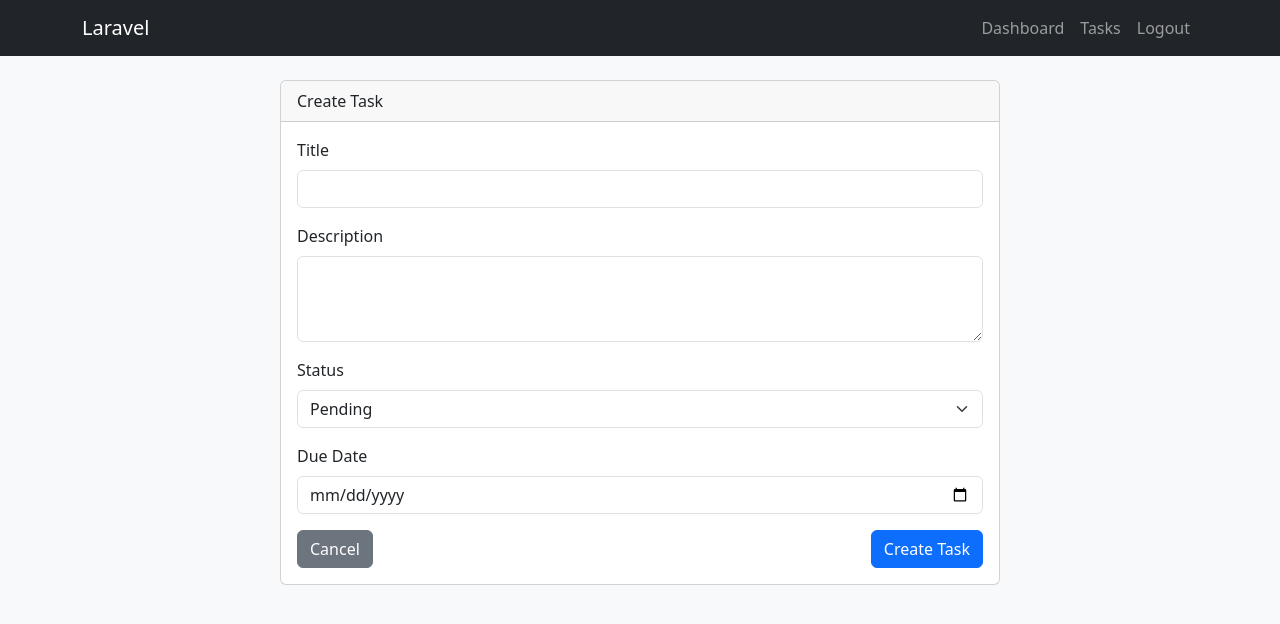
After one commit to sakibkh71/jule_task_management, a Laravel app: page /tasks/create in a window 1280 px wide. The commit adds this page. Shown: the top 624 px of the page. Run offline with Laravel 8, Linux system fonts and the light colour scheme; the visitor is signed in with stand-in values (Sample User, id 1).

Commit message:
Implement complete Task CRUD system with authorization and filtering
- Created Task model and migration with user_id, title, description, status, and due_date.
- Established User-Task relationships.
- Implemented TaskPolicy for ownership-based authorization.
- Created TaskController with resourceful methods including filtering, sorting, and pagination.
- Developed Bootstrap 5 Blade views for index, create, and edit with validation error display and delete confirmation modal.
- Added "Tasks" link to the master layout navbar.
- Implemented comprehensive feature tests for the Task CRUD system.
- Configured SQLite database for local development.

Co-authored-by: sakibkh71 <12580566+sakibkh71@users.noreply.github.com>

```diff
--- /dev/null
+++ b/app/Http/Controllers/TaskController.php
@@ -0,0 +1,119 @@
+<?php
+
+namespace App\Http\Controllers;
+
+use App\Models\Task;
+use Illuminate\Http\Request;
+use Illuminate\Support\Facades\Auth;
+
+class TaskController extends Controller
+{
+    /**
+     * Display a listing of the resource.
+     *
+     * @param  \Illuminate\Http\Request  $request
+     * @return \Illuminate\Http\Response
+     */
+    public function index(Request $request)
+    {
+        $query = Auth::user()->tasks();
+
+        if ($request->filled('status')) {
+            $query->where('status', $request->status);
+        }
+
+        $sort = $request->get('sort', 'due_date');
+        $direction = $request->get('direction', 'asc');
+
+        if (!in_array($sort, ['title', 'status', 'due_date'])) {
+            $sort = 'due_date';
+        }
+
+        if (!in_array($direction, ['asc', 'desc'])) {
+            $direction = 'asc';
+        }
+
+        $tasks = $query->orderBy($sort, $direction)->paginate(10)->withQueryString();
+
+        return view('tasks.index', compact('tasks'));
+    }
+
+    /**
+     * Show the form for creating a new resource.
+     *
+     * @return \Illuminate\Http\Response
+     */
+    public function create()
+    {
+        return view('tasks.create');
+    }
+
+    /**
+     * Store a newly created resource in storage.
+     *
+     * @param  \Illuminate\Http\Request  $request
+     * @return \Illuminate\Http\Response
+     */
+    public function store(Request $request)
+    {
+        $validated = $request->validate([
+            'title' => 'required|string|max:255',
+            'description' => 'nullable|string',
+            'status' => 'required|in:pending,in_progress,completed',
+            'due_date' => 'nullable|date',
+        ]);
+
+        Auth::user()->tasks()->create($validated);
+
+        return redirect()->route('tasks.index')->with('success', 'Task created successfully.');
+    }
+
+    /**
+     * Show the form for editing the specified resource.
+     *
+     * @param  \App\Models\Task  $task
+     * @return \Illuminate\Http\Response
+     */
+    public function edit(Task $task)
+    {
+        $this->authorize('view', $task);
+        return view('tasks.edit', compact('task'));
+    }
+
+    /**
+     * Update the specified resource in storage.
+     *
+     * @param  \Illuminate\Http\Request  $request
+     * @param  \App\Models\Task  $task
+     * @return \Illuminate\Http\Response
+     */
+    public function update(Request $request, Task $task)
+    {
+        $this->authorize('update', $task);
+
+        $validated = $request->validate([
+            'title' => 'required|string|max:255',
+            'description' => 'nullable|string',
+            'status' => 'required|in:pending,in_progress,completed',
+            'due_date' => 'nullable|date',
+        ]);
+
+        $task->update($validated);
+
+        return redirect()->route('tasks.index')->with('success', 'Task updated successfully.');
+    }
+
+    /**
+     * Remove the specified resource from storage.
+     *
+     * @param  \App\Models\Task  $task
+     * @return \Illuminate\Http\Response
+     */
+    public function destroy(Task $task)
+    {
+        $this->authorize('delete', $task);
+        $task->delete();
+
+        return redirect()->route('tasks.index')->with('success', 'Task deleted successfully.');
+    }
+}
--- a/app/Models/User.php
+++ b/app/Models/User.php
@@ -42,4 +42,12 @@ class User extends Authenticatable
     protected $casts = [
         'email_verified_at' => 'datetime',
     ];
+
+    /**
+     * Get the tasks for the user.
+     */
+    public function tasks()
+    {
+        return $this->hasMany(Task::class);
+    }
 }
--- a/app/Providers/AuthServiceProvider.php
+++ b/app/Providers/AuthServiceProvider.php
@@ -13,7 +13,7 @@ class AuthServiceProvider extends ServiceProvider
      * @var array<class-string, class-string>
      */
     protected $policies = [
-        // 'App\Models\Model' => 'App\Policies\ModelPolicy',
+        \App\Models\Task::class => \App\Policies\TaskPolicy::class,
     ];
 
     /**
--- a/resources/views/layouts/app.blade.php
+++ b/resources/views/layouts/app.blade.php
@@ -25,6 +25,9 @@
                             <a class="nav-link" href="{{ route('dashboard') }}">Dashboard</a>
                         </li>
                         <li class="nav-item">
+                            <a class="nav-link" href="{{ route('tasks.index') }}">Tasks</a>
+                        </li>
+                        <li class="nav-item">
                             <form action="{{ route('logout') }}" method="POST">
                                 @csrf
                                 <button type="submit" class="btn btn-link nav-link">Logout</button>
--- /dev/null
+++ b/resources/views/tasks/create.blade.php
@@ -0,0 +1,60 @@
+@extends('layouts.app')
+
+@section('content')
+<div class="container">
+    <div class="row justify-content-center">
+        <div class="col-md-8">
+            <div class="card">
+                <div class="card-header">Create Task</div>
+
+                <div class="card-body">
+                    <form action="{{ route('tasks.store') }}" method="POST">
+                        @csrf
+
+                        <div class="mb-3">
+                            <label for="title" class="form-label">Title</label>
+                            <input type="text" name="title" id="title" class="form-control @error('title') is-invalid @enderror" value="{{ old('title') }}" required>
+                            @error('title')
+                                <div class="invalid-feedback">{{ $message }}</div>
+                            @enderror
+                        </div>
+
+                        <div class="mb-3">
+                            <label for="description" class="form-label">Description</label>
+                            <textarea name="description" id="description" class="form-control @error('description') is-invalid @enderror" rows="3">{{ old('description') }}</textarea>
+                            @error('description')
+                                <div class="invalid-feedback">{{ $message }}</div>
+                            @enderror
+                        </div>
+
+                        <div class="mb-3">
+                            <label for="status" class="form-label">Status</label>
+                            <select name="status" id="status" class="form-select @error('status') is-invalid @enderror" required>
+                                <option value="pending" {{ old('status') == 'pending' ? 'selected' : '' }}>Pending</option>
+                                <option value="in_progress" {{ old('status') == 'in_progress' ? 'selected' : '' }}>In Progress</option>
+                                <option value="completed" {{ old('status') == 'completed' ? 'selected' : '' }}>Completed</option>
+                            </select>
+                            @error('status')
+                                <div class="invalid-feedback">{{ $message }}</div>
+                            @enderror
+                        </div>
+
+                        <div class="mb-3">
+                            <label for="due_date" class="form-label">Due Date</label>
+                            <input type="date" name="due_date" id="due_date" class="form-control @error('due_date') is-invalid @enderror" value="{{ old('due_date') }}">
+                            @error('due_date')
+                                <div class="invalid-feedback">{{ $message }}</div>
+                            @enderror
+                        </div>
+
+                        <div class="d-flex justify-content-between">
+                            <a href="{{ route('tasks.index') }}" class="btn btn-secondary">Cancel</a>
+                            <button type="submit" class="btn btn-primary">Create Task</button>
+                        </div>
+                    </form>
+                </div>
+            </div>
+        </div>
+    </div>
+</div>
+@endsection
--- a/routes/web.php
+++ b/routes/web.php
@@ -16,6 +16,7 @@ use Illuminate\Support\Facades\Route;
 use App\Http\Controllers\DashboardController;
 use App\Http\Controllers\LoginController;
 use App\Http\Controllers\RegisterController;
+use App\Http\Controllers\TaskController;
 
 Route::get('/', function () {
     return view('welcome');
@@ -31,4 +32,6 @@ Route::middleware('guest')->group(function () {
 Route::middleware('auth')->group(function () {
     Route::get('/dashboard', [DashboardController::class, 'index'])->name('dashboard');
     Route::post('/logout', [LoginController::class, 'logout'])->name('logout');
+
+    Route::resource('tasks', TaskController::class);
 });
```
Also changed, not shown: app/Models/Task.php (added, +32 -0 lines), app/Policies/TaskPolicy.php (added, +70 -0 lines), database/factories/TaskFactory.php (added, +33 -0 lines), resources/views/tasks/edit.blade.php (added, +61 -0 lines), resources/views/tasks/index.blade.php (added, +107 -0 lines), tests/Feature/TaskTest.php (added, +112 -0 lines), database/migrations/2026_06_22_131814_create_tasks_table.php (added).
